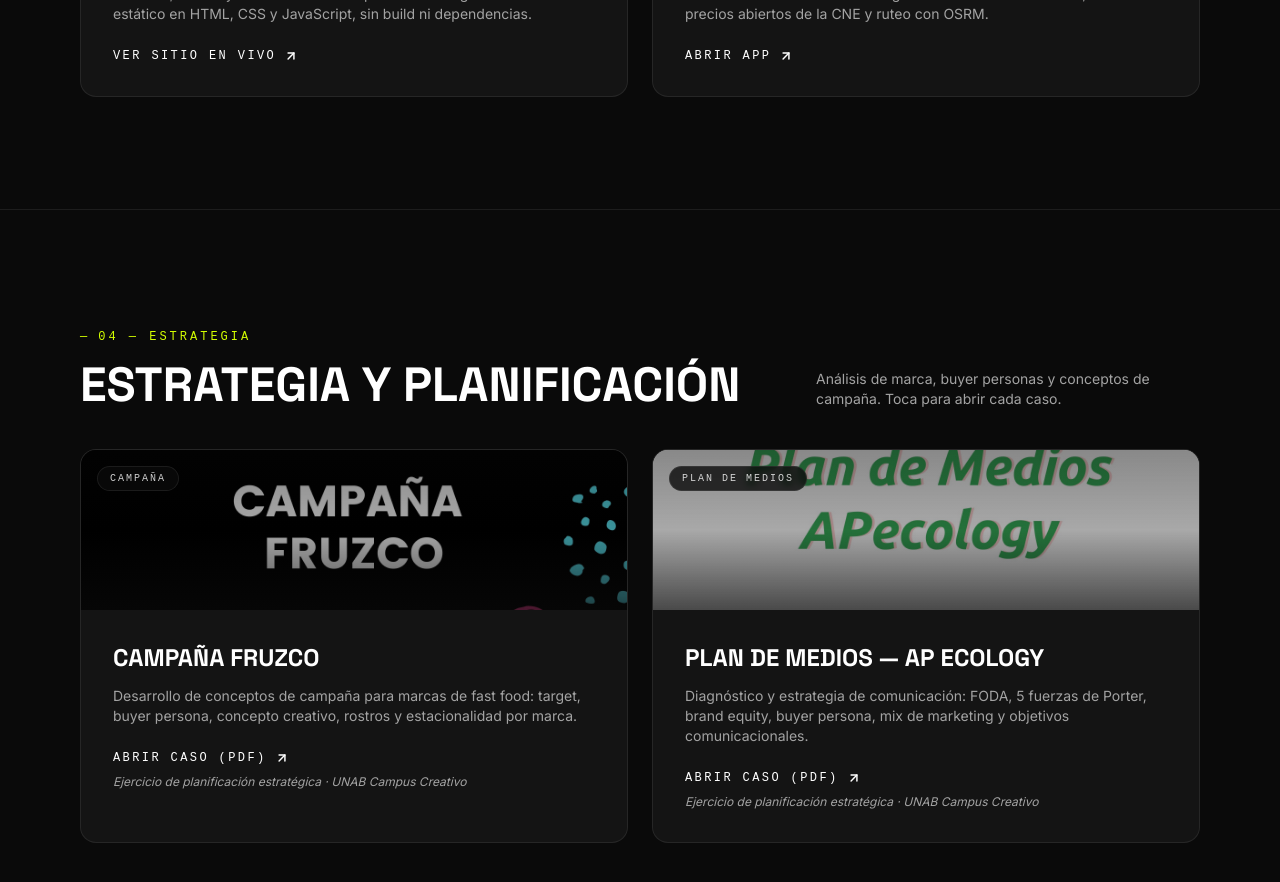
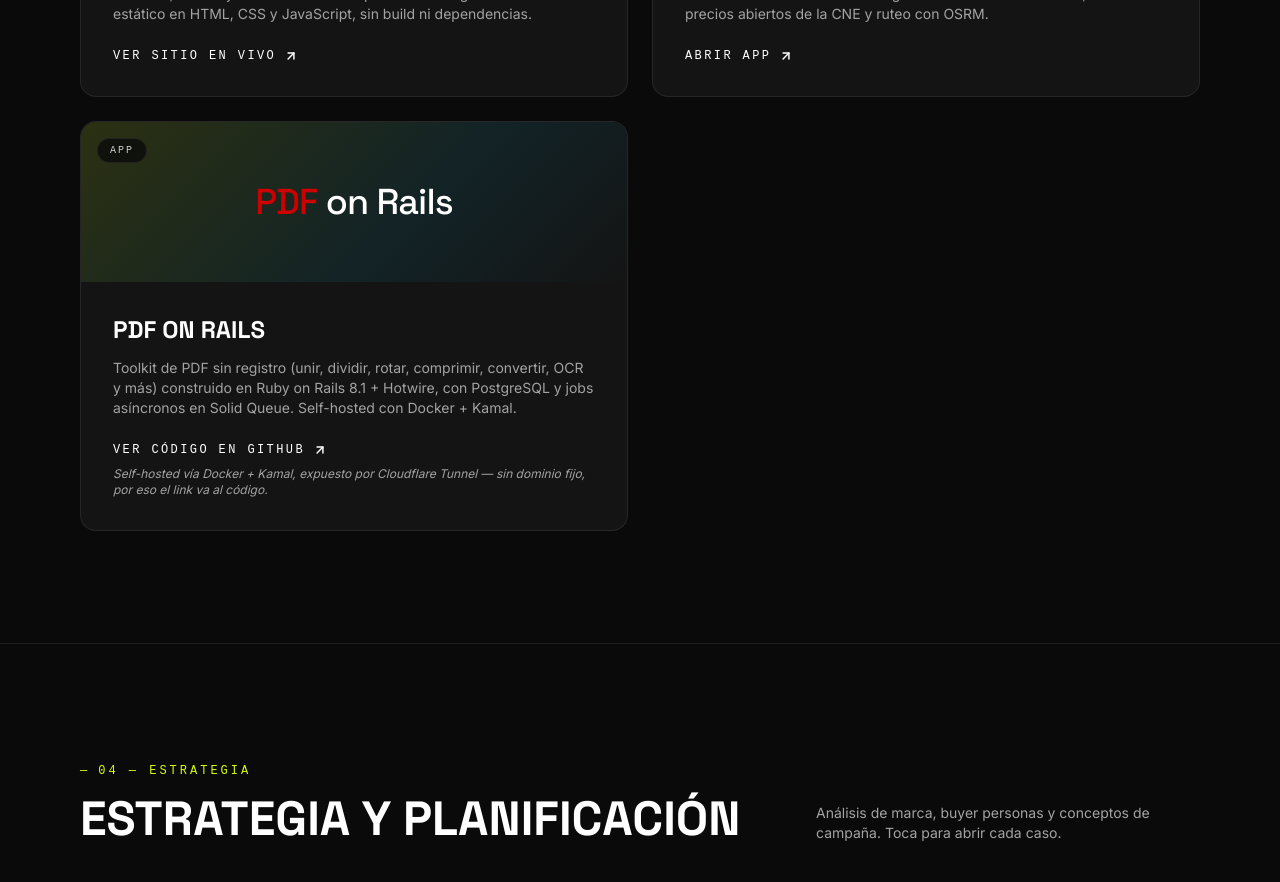
Before and after one commit to sun-dev-nika/Agar-Labs, a React (Vite) app: page /portafolio in a window 1280 px wide. Shown: the part 3920-4802 px from the top of the page. Built offline with nearby package versions, Linux system fonts and the light colour scheme.

Commit message:
Add Pdf On Rails to portfolio Desarrollo Web section
No stable public URL (self-hosted via Docker+Kamal behind an
ephemeral Cloudflare quick tunnel), so it links to the public GitHub
repo instead, with a footnote explaining why.

```diff
--- a/src/components/WebProjects.jsx
+++ b/src/components/WebProjects.jsx
@@ -25,6 +25,11 @@
                   AP<span style={{ color: '#c9d94a' }}>ecology</span>
                 </span>
               )}
+              {project.id === 'pdf-on-rails' && (
+                <span className="font-display text-4xl tracking-tight text-white">
+                  <span style={{ color: '#cc0000' }}>PDF</span> on Rails
+                </span>
+              )}
             </PortfolioLinkCard>
           ))}
         </div>
--- a/src/data/webProjects.js
+++ b/src/data/webProjects.js
@@ -61,4 +61,17 @@
     external: true,
     footLabel: 'Abrir app',
   },
+  {
+    id: 'pdf-on-rails',
+    tag: 'App',
+    title: 'Pdf On Rails',
+    description:
+      'Toolkit de PDF sin registro (unir, dividir, rotar, comprimir, convertir, OCR y más) construido en Ruby on Rails 8.1 + Hotwire, con PostgreSQL y jobs asíncronos en Solid Queue. Self-hosted con Docker + Kamal.',
+    image: null,
+    href: 'https://github.com/sun-dev-nika/pdf-on-rails',
+    external: true,
+    footLabel: 'Ver código en GitHub',
+    footNote:
+      'Self-hosted vía Docker + Kamal, expuesto por Cloudflare Tunnel — sin dominio fijo, por eso el link va al código.',
+  },
 ]
```
